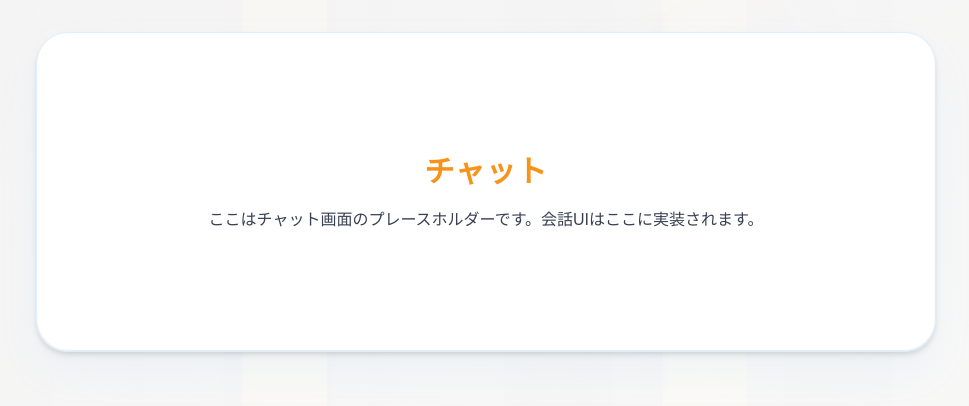
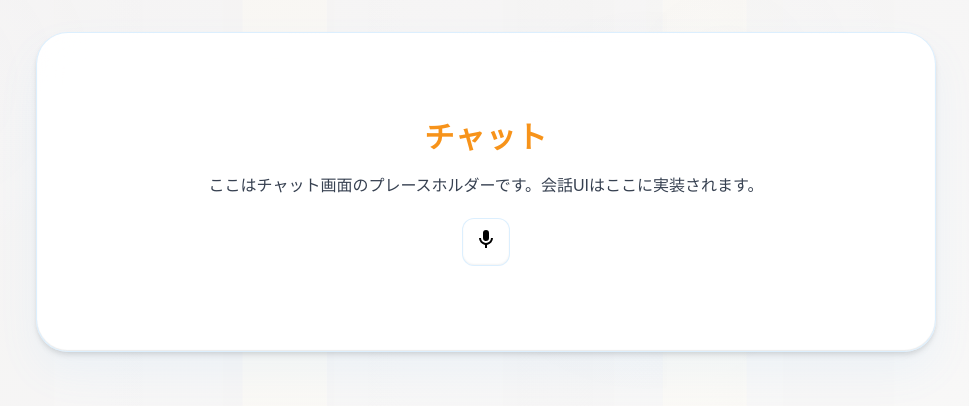
Before and after one commit to yuki-js/ANL-enpit, a React (Vite) app: page /chat in a window 1280 px wide. Shown: the top 406 px of the page, without its empty margins (154-1123 px from the left). Built offline with nearby package versions, Linux system fonts and the light colour scheme; a web font is replaced by a local one.

Commit message:
音声入力のボタンを実装

```diff
--- a/src/components/screens/ChatScreen.module.css
+++ b/src/components/screens/ChatScreen.module.css
@@ -25,3 +25,39 @@
   justify-content: center;
   align-items: center;
 }
+
+/* Actions row for mic button */
+.actionsRow {
+  display: flex;
+  justify-content: center;
+  align-items: center;
+  gap: 0.75rem;
+  margin-top: 0.25rem;
+}
+
+/* Status text when listening */
+.voiceStatus {
+  display: flex;
+  align-items: center;
+  gap: 0.5rem;
+}
+
+/* Pulsing indicator dot */
+.pulseDot {
+  width: 8px;
+  height: 8px;
+  border-radius: 50%;
+  background: var(--bitcoin-primary);
+  animation: mic-pulse 1.2s ease-in-out infinite;
+}
+
+@keyframes mic-pulse {
+  0%, 100% {
+    transform: scale(1);
+    opacity: 0.6;
+  }
+  50% {
+    transform: scale(1.35);
+    opacity: 1;
+  }
+}
--- a/src/components/screens/ChatScreen.tsx
+++ b/src/components/screens/ChatScreen.tsx
@@ -1,15 +1,58 @@
-import React from 'react'
+import React, { useMemo, useState } from 'react'
 import { Background } from '../ui/Background/Background'
 import { Panel } from '../ui/Panel/Panel'
 import { Text } from '../ui/Text/Text'
+import { IconButton } from '../ui/IconButton/IconButton'
 import styles from './ChatScreen.module.css'
 
 /**
  * ChatScreen
  *
  * プレースホルダーのチャット画面。実際のチャット機能は別途実装してください。
+ * この画面には音声入力のオン/オフを切り替えるマイクボタンを配置します（UIのみ）。
  */
+
+// Simple inline SVG icons
+const MicIcon: React.FC<{ title?: string }> = ({ title }) => (
+  <svg
+    width="24"
+    height="24"
+    viewBox="0 0 24 24"
+    role="img"
+    aria-label={title}
+    xmlns="http://www.w3.org/2000/svg"
+    fill="currentColor"
+  >
+    {title ? <title>{title}</title> : null}
+    <path d="M12 14a3 3 0 0 0 3-3V6a3 3 0 1 0-6 0v5a3 3 0 0 0 3 3zm5-3a5 5 0 0 1-10 0H5a7 7 0 0 0 6 6.92V21h2v-3.08A7 7 0 0 0 19 11h-2z"/>
+  </svg>
+)
+
+const MicOffIcon: React.FC<{ title?: string }> = ({ title }) => (
+  <svg
+    width="24"
+    height="24"
+    viewBox="0 0 24 24"
+    role="img"
+    aria-label={title}
+    xmlns="http://www.w3.org/2000/svg"
+    fill="currentColor"
+  >
+    {title ? <title>{title}</title> : null}
+    <path d="M15 11V6a3 3 0 0 0-5.356-1.856l1.45 1.45A1.99 1.99 0 0 1 13 6v5a3 3 0 0 0 .254 1.2l1.6 1.6A4.97 4.97 0 0 0 15 11zM4.41 3.16 3 4.57l5.07 5.07A4.99 4.99 0 0 0 9 11a5 5 0 0 0 5 5c.544 0 1.066-.09 1.554-.254l2.879 2.879 1.414-1.414L4.41 3.16zM12 18a7 7 0 0 1-7-7H3a9 9 0 0 0 8 8.94V21h2v-1.06a8.96 8.96 0 0 0 3.9-1.46l-1.43-1.43A6.95 6.95 0 0 1 12 18z"/>
+  </svg>
+)
+
 export const ChatScreen: React.FC = () => {
+  const [isListening, setIsListening] = useState(false)
+
+  const ariaLabel = useMemo(
+    () => (isListening ? '音声入力を停止' : '音声入力を開始'),
+    [isListening]
+  )
+
+  const handleToggle = () => setIsListening((v) => !v)
+
   return (
     <>
       <Background />
@@ -23,6 +66,32 @@ export const ChatScreen: React.FC = () => {
             <Text variant="body" color="primary" align="center">
               ここはチャット画面のプレースホルダーです。会話UIはここに実装されます。
             </Text>
+
+            <div className={styles.actionsRow}>
+              <IconButton
+                type="button"
+                aria-pressed={isListening}
+                aria-label={ariaLabel}
+                title={ariaLabel}
+                sent={isListening}
+                onClick={handleToggle}
+              >
+                {isListening ? (
+                  <MicOffIcon title="マイクOFF" />
+                ) : (
+                  <MicIcon title="マイクON" />
+                )}
+              </IconButton>
+            </div>
+
+            {isListening && (
+              <div className={styles.voiceStatus} aria-live="polite">
+                <span className={styles.pulseDot} aria-hidden="true" />
+                <Text as="span" variant="bodySmall" color="secondary">
+                  音声入力中…
+                </Text>
+              </div>
+            )}
           </Panel>
         </div>
       </main>
--- a/src/components/screens/HomeHeroScreen.tsx
+++ b/src/components/screens/HomeHeroScreen.tsx
@@ -4,12 +4,6 @@ import { Text } from '../ui/Text/Text'
 import { Button } from '../ui/Button/Button'
 import { Panel } from '../ui/Panel/Panel'
 import styles from './HomeHeroScreen.module.css'
-
-/**
- * HomeHeroScreen
- *
- * Updated: ダークでテック感のある配色へ変更、ページを縦にブロック分けして見やすく
- */
 
 export const HomeHeroScreen: React.FC = () => {
   return (
```
